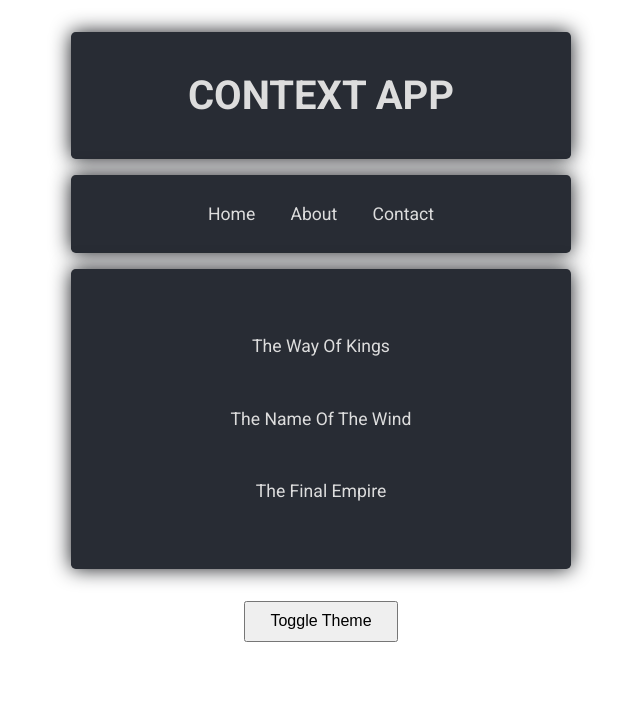
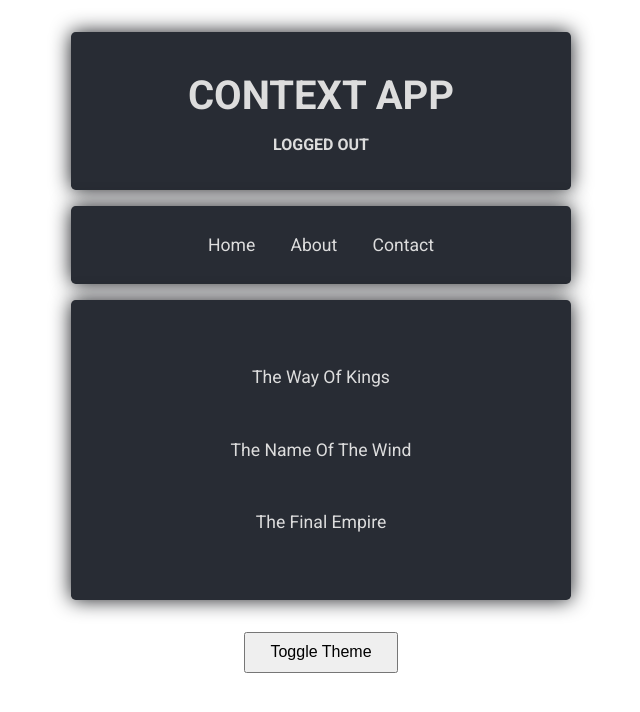
Before and after one commit to ibrahim1689/learning-react-context-api, a React (Create React App) app: page / in a window 1280 px wide. Shown: the top 712 px of the page, without its empty margins (319-959 px from the left). Built offline with nearby package versions, Linux system fonts and the light colour scheme.

Commit message:
consuming auth context in navbar

```diff
--- a/src/App.css
+++ b/src/App.css
@@ -8,10 +8,17 @@
 
 h1 {
   font-size: 2.5rem;
-  padding: 1em 0;
+  padding: 1em 0 0.5em 0;
   text-transform: uppercase;
   border-radius: 0.3rem;
   box-shadow: 0px 0px 20px #191b1f;
+}
+
+h1 p {
+  font-size: 1rem;
+  padding: 1em 0;
+  cursor: pointer;
+  user-select: none;
 }
 
 nav ul {
--- a/src/components/Navbar.jsx
+++ b/src/components/Navbar.jsx
@@ -1,14 +1,18 @@
 import React, { Component } from "react";
 import { ThemeContext } from "../contexts/ThemeContext";
+import { AuthContext } from "../contexts/AuthContext";
 
 class Navbar extends Component {
   // state = {  }
 
   render() {
     return (
+      <AuthContext.Consumer>
+        {(authContext) => (
           <ThemeContext.Consumer>
-        {(context) => {
-          const { isLightTheme, dark, light } = context;
+            {(themeContext) => {
+              const { isAuthed, toggleAuth } = authContext;
+              const { isLightTheme, dark, light } = themeContext;
 
               const theme = isLightTheme ? light : dark;
               return (
@@ -24,7 +28,11 @@ class Navbar extends Component {
                     }}
                   >
                     Context App
+                    <p onClick={toggleAuth}>
+                      {isAuthed ? "Logged in" : "Logged out"}
+                    </p>
                   </h1>
+
                   <ul
                     style={{
                       boxShadow: `0px 0px 20px ${theme.ui}`,
@@ -39,6 +47,8 @@ class Navbar extends Component {
               );
             }}
           </ThemeContext.Consumer>
+        )}
+      </AuthContext.Consumer>
     );
   }
 }
--- a/src/contexts/AuthContext.jsx
+++ b/src/contexts/AuthContext.jsx
@@ -4,7 +4,7 @@ export const AuthContext = createContext();
 
 class AuthContextProvider extends Component {
   state = {
-    isAuthed: true,
+    isAuthed: false,
   };
 
   toggleAuth = () => {
```
Lines whose indentation alone changed are shown as unchanged.
